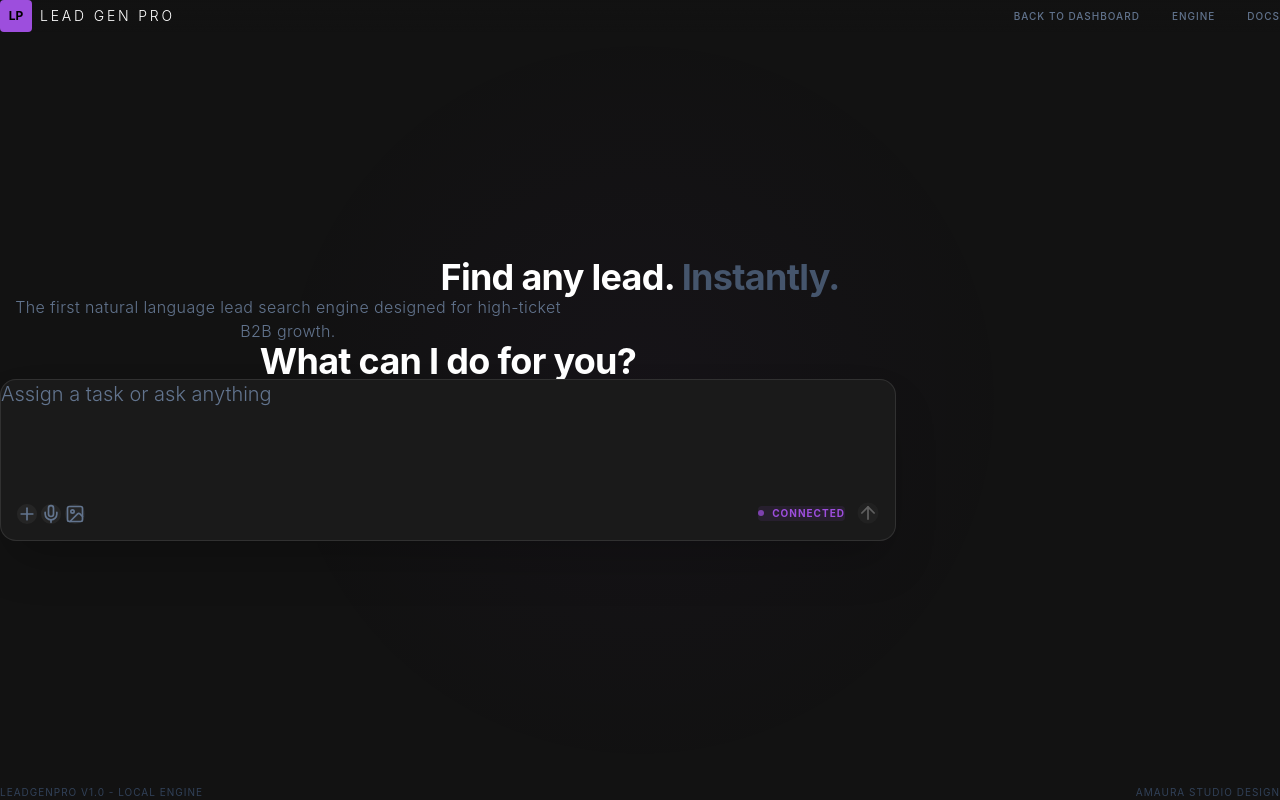
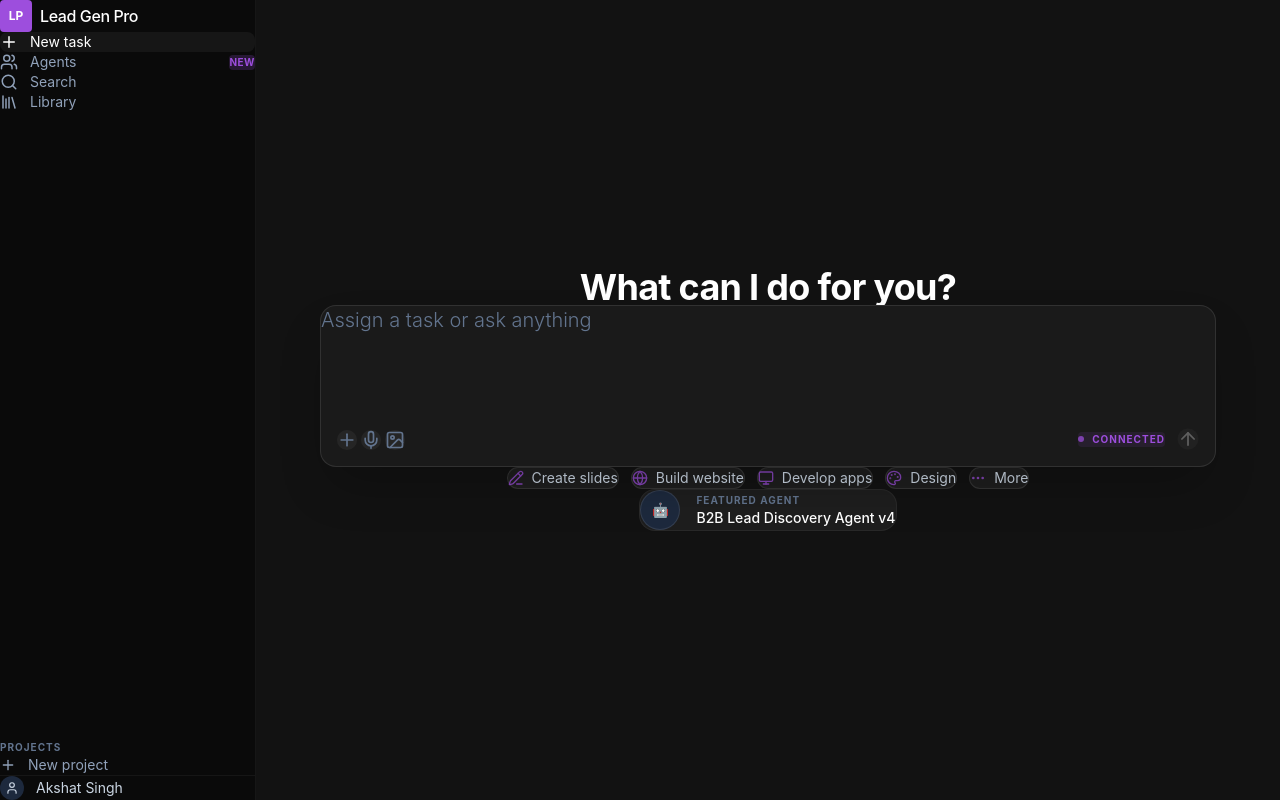
Before and after one commit to akshat92008/email-outreach-agent, a React (Vite) app in the folder dashboard/: page / in a window 1280 px wide. Built offline with nearby package versions, Linux system fonts and the light colour scheme.

Commit message:
feat: finalize Manus-style layout for LeadGenSearch

```diff
--- a/dashboard/src/LeadGenSearch.jsx
+++ b/dashboard/src/LeadGenSearch.jsx
@@ -1,103 +1,92 @@
 import React, { useState } from "react";
-import { motion, AnimatePresence } from "framer-motion";
+import { AnimatePresence } from "framer-motion";
 import HeroSearch from "./HeroSearch";
 import TerminalLoader from "./TerminalLoader";
 import ResultsLedger from "./ResultsLedger";
+import Sidebar from "./Sidebar";
+import ActionGrid from "./ActionGrid";
+
+const mockResults = [
+  { id: 1, name: "Skyline Ventures", city: "Seattle", score: 98, intent: "High", gap: "No Website" },
+  { id: 2, name: "Peak Performers", city: "Portland", score: 85, intent: "Medium", gap: "Slow Mobile" },
+  { id: 3, name: "Azure Solutions", city: "Bellevue", score: 92, intent: "High", gap: "SEO Issues" },
+];
 
 export default function LeadGenSearch() {
-  const [state, setState] = useState("idle");
+  const [state, setState] = useState("idle"); // idle | loading | results
+  const [query, setQuery] = useState("");
 
-  const handleSearch = (query) => {
+  const handleSearch = (q) => {
+    setQuery(q);
     setState("loading");
-
-    // Simulate loading time for the terminal aesthetic
+    // Simulate API delay
     setTimeout(() => {
       setState("results");
     }, 4500);
   };
 
   return (
-    <div className="min-h-screen bg-[#121212] text-white selection:bg-[#9D4EDD]/30 selection:text-white relative overflow-hidden">
-      {/* Background Subtle Gradient */}
-      <div className="fixed inset-0 bg-[radial-gradient(circle_at_50%_50%,_rgba(157,78,221,0.03)_0%,_transparent_50%)] pointer-events-none" />
+    <div className="flex h-screen bg-[#121212] overflow-hidden font-sans text-slate-200 antialiased selection:bg-[#9D4EDD]/30 selection:text-white">
+      {/* Sidebar Shell */}
+      <Sidebar />
 
-      {/* Nav Placeholder */}
-      <nav className="fixed top-0 w-full z-50 p-8 flex justify-between items-center bg-gradient-to-b from-[#121212] to-transparent">
-        <div className="flex items-center gap-2 group cursor-pointer" onClick={() => setState("idle")}>
-          <div className="w-8 h-8 rounded bg-[#9D4EDD] flex items-center justify-center font-bold text-black text-xs group-hover:rotate-12 transition-transform duration-300">LP</div>
-          <span className="font-light tracking-[0.2em] text-sm group-hover:tracking-[0.3em] transition-all">LEAD GEN PRO</span>
-        </div>
-        <div className="flex gap-8 text-[10px] uppercase tracking-widest text-slate-500 font-medium">
-          <span className="hover:text-white cursor-pointer transition-colors" onClick={() => window.location.href = '/'}>Back to Dashboard</span>
-          <span className="hover:text-white cursor-pointer transition-colors">Engine</span>
-          <span className="hover:text-white cursor-pointer transition-colors">Docs</span>
-        </div>
-      </nav>
-
-      <div className="relative pt-40 pb-20 flex flex-col items-center justify-center min-h-screen px-4 overflow-hidden">
+      {/* Main Content Area */}
+      <main className="flex-1 relative flex flex-col items-center justify-center p-8 overflow-y-auto">
         <AnimatePresence mode="wait">
           {state === "idle" && (
-            <motion.div
-              key="idle-view"
-              initial={{ opacity: 0 }}
-              animate={{ opacity: 1 }}
-              exit={{ opacity: 0 }}
-              className="w-full"
-            >
-              <div className="text-center mb-12">
-                <motion.h1
-                  initial={{ y: 20, opacity: 0 }}
-                  animate={{ y: 0, opacity: 1 }}
-                  transition={{ delay: 0.2 }}
-                  className="text-5xl md:text-7xl font-light tracking-tight mb-4"
-                >
-                  Find any lead. <span className="text-slate-600">Instantly.</span>
-                </motion.h1>
-                <motion.p
-                  initial={{ y: 20, opacity: 0 }}
-                  animate={{ y: 0, opacity: 1 }}
-                  transition={{ delay: 0.3 }}
-                  className="text-slate-500 font-light tracking-wide max-w-xl mx-auto"
-                >
-                   The first natural language lead search engine designed for high-ticket B2B growth.
-                </motion.p>
+            <div key="hero" className="w-full flex-1 flex flex-col items-center justify-center animate-in fade-in slide-in-from-bottom-4 duration-1000">
+              <HeroSearch onSearch={handleSearch} isMinimized={false} />
+              <ActionGrid />
+
+              <div className="mt-16 text-center">
+                <div className="inline-flex items-center gap-4 px-5 py-2.5 bg-white/5 rounded-2xl border border-white/5 group hover:border-[#9D4EDD]/30 transition-all cursor-pointer">
+                   <div className="w-10 h-10 rounded-full bg-slate-800 flex items-center justify-center border border-white/10 group-hover:bg-[#9D4EDD]/20 group-hover:border-[#9D4EDD]/40 transition-all">
+                     <span className="text-sm">🤖</span>
+                   </div>
+                   <div className="text-left">
+                     <p className="text-[10px] font-bold text-slate-500 uppercase tracking-widest">Featured Agent</p>
+                     <p className="text-sm font-medium text-white group-hover:text-[#9D4EDD] transition-colors">B2B Lead Discovery Agent v4</p>
+                   </div>
+                </div>
               </div>
-              <HeroSearch onSearch={handleSearch} isMinimized={false} />
-            </motion.div>
+            </div>
           )}
 
           {state === "loading" && (
-            <motion.div
-              key="loading-view"
-              initial={{ opacity: 0 }}
-              animate={{ opacity: 1 }}
-              exit={{ opacity: 0 }}
-              className="flex flex-col items-center w-full"
-            >
-              <HeroSearch onSearch={() => {}} isMinimized={true} />
-              <TerminalLoader />
-            </motion.div>
+            <div key="loading" className="w-full flex-1 flex flex-col pt-32">
+               <HeroSearch isMinimized={true} />
+               <div className="flex-1 flex items-center justify-center">
+                 <TerminalLoader onComplete={() => {}} />
+               </div>
+            </div>
           )}
 
           {state === "results" && (
-            <motion.div
-              key="results-view"
-              initial={{ opacity: 0 }}
-              animate={{ opacity: 1 }}
-              className="w-full flex flex-col items-center"
-            >
-              <HeroSearch onSearch={() => {}} isMinimized={true} />
-              <ResultsLedger />
-            </motion.div>
+            <div key="results" className="w-full flex-1 flex flex-col pt-32">
+              <HeroSearch isMinimized={true} />
+              <div className="w-full max-w-5xl mx-auto px-4 mt-8 pb-12">
+                <div className="flex items-center justify-between mb-8">
+                  <h2 className="text-white text-xl font-bold flex items-center gap-3">
+                    <div className="w-2 h-2 bg-[#9D4EDD] rounded-full shadow-[0_0_10px_#9D4EDD]"></div>
+                    Market Intent Analysis
+                  </h2>
+                  <button onClick={() => setState('idle')} className="text-xs font-bold text-slate-500 hover:text-white uppercase tracking-widest transition-colors">
+                    Reset View
+                  </button>
+                </div>
+                <ResultsLedger results={mockResults} />
+              </div>
+            </div>
           )}
         </AnimatePresence>
-      </div>
 
-      {/* Footer Minimalist */}
-      <footer className="fixed bottom-0 w-full p-8 flex justify-between items-center text-[10px] uppercase tracking-widest text-slate-700 pointer-events-none">
-        <span>LeadGenPro V1.0 - Local Engine</span>
-        <span>AMAURA STUDIO DESIGN</span>
-      </footer>
+        {/* Global Footer Elements */}
+        {!state === "idle" && (
+            <div className="absolute bottom-8 right-8 text-[10px] font-bold text-white/20 uppercase tracking-widest select-none">
+                AMAURA STUDIO DESIGN
+            </div>
+        )}
+      </main>
     </div>
   );
 }
```
